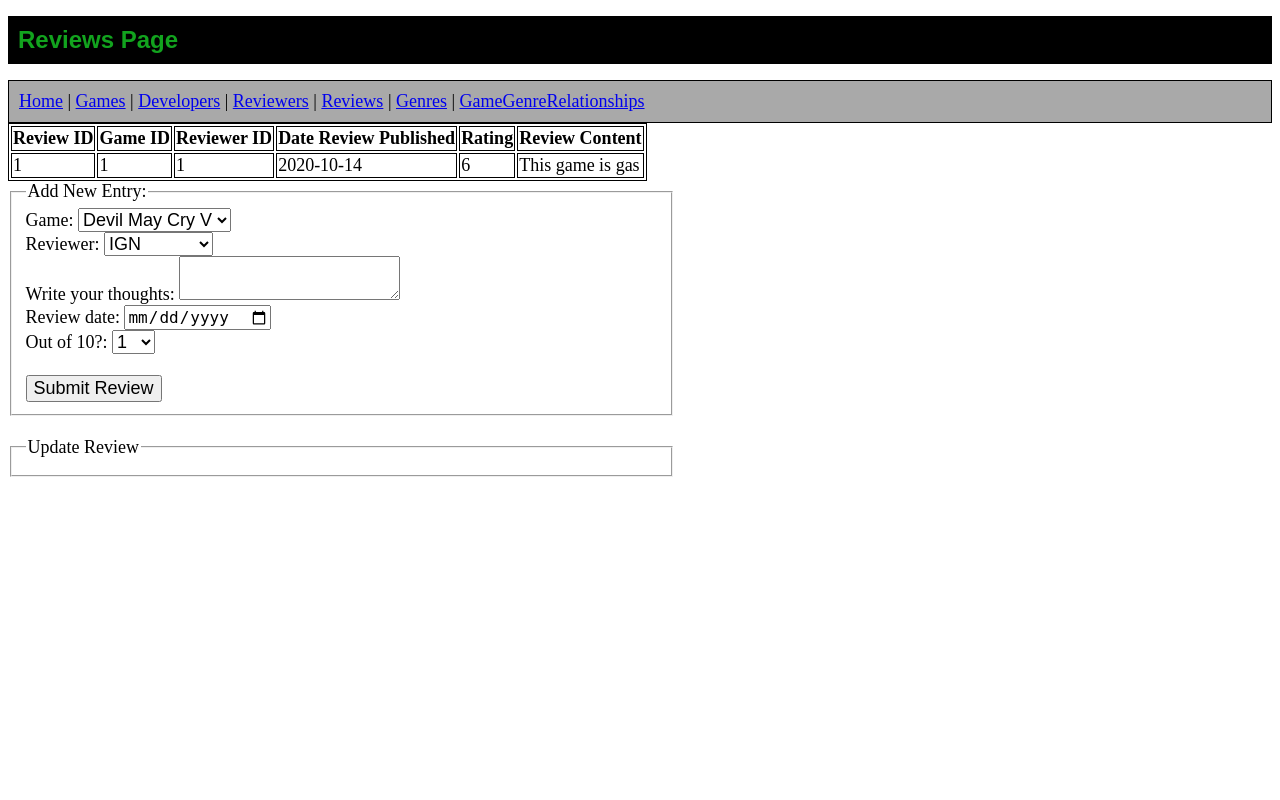
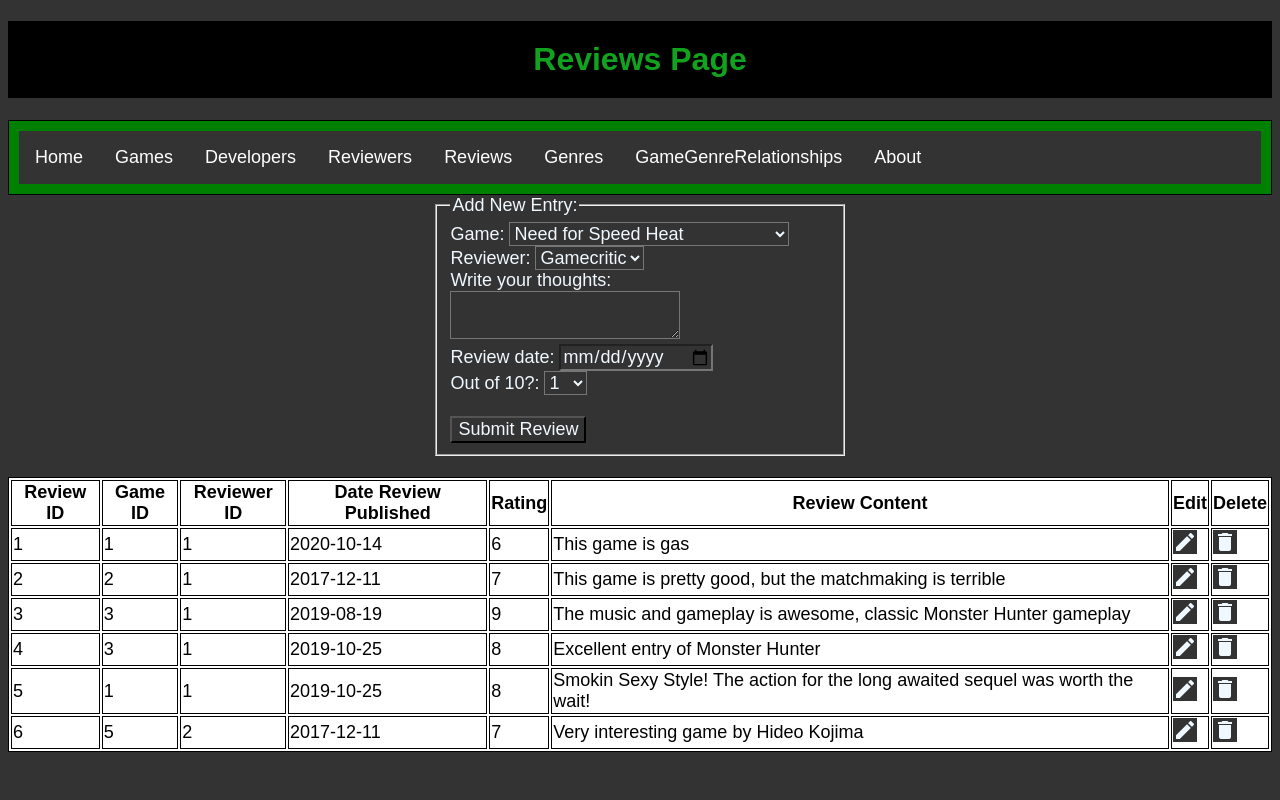
Before and after one commit to Passiv3/GameReviewSite_CS340, a Flask app: page /reviews in a window 1280 px wide. Run offline with Flask 2, Linux system fonts and the light colour scheme.

Commit message:
Fiddled with CSS, moved DB entry to top, moved <header> tags into <body> for proper HTML format, properly set up values to be read from app.py instead of being hardcoded values, added an about page, added Edit and Delete icons to Reviews Table, no functionality yet, properly positioned fieldset tags into form tags, placed all relavent buttons into form tags

```diff
--- a/app.py
+++ b/app.py
@@ -56,7 +56,7 @@ Developers = [
 },
 {
     "developer_id": "4",
-    "developer_name": "Kojia Production"
+    "developer_name": "Kojima Production"
 }
 ]
 
@@ -68,13 +68,64 @@ Reviews = [
     "review_date": "2020-10-14",
     "rating": "6",
     "review_content": "This game is gas"
-}
+},
+{
+    "review_id": "2",
+    "Games_games_id": "2",
+    "Reviewers_reviewer_id": "1",
+    "review_date": "2017-12-11",
+    "rating": "7",
+    "review_content": "This game is pretty good, but the matchmaking is terrible"
+},
+{
+    "review_id": "3",
+    "Games_games_id": "3",
+    "Reviewers_reviewer_id": "1",
+    "review_date": "2019-08-19",
+    "rating": "9",
+    "review_content": "The music and gameplay is awesome, classic Monster Hunter gameplay"
+},
+{
+    "review_id": "4",
+    "Games_games_id": "3",
+    "Reviewers_reviewer_id": "1",
+    "review_date": "2019-10-25",
+    "rating": "8",
+    "review_content": "Excellent entry of Monster Hunter"
+},
+{
+    "review_id": "5",
+    "Games_games_id": "1",
+    "Reviewers_reviewer_id": "1",
+    "review_date": "2019-10-25",
+    "rating": "8",
+    "review_content": "Smokin Sexy Style! The action for the long awaited sequel was worth the wait!"
+},
+{
+    "review_id": "6",
+    "Games_games_id": "5",
+    "Reviewers_reviewer_id": "2",
+    "review_date": "2017-12-11",
+    "rating": "7",
+    "review_content": "Very interesting game by Hideo Kojima"
+},
+
 ]
 
 Reviewers =[
 {
     "reviewer_id": "1",
     "reviewer_name": "Gamecritic",
+    "number_of_review": 2
+},
+{
+    "reviewer_id": "2",
+    "reviewer_name": "IGN",
+    "number_of_review": 2
+},
+{
+    "reviewer_id": "3",
+    "reviewer_name": "Gamespot",
     "number_of_review": 2
 }
 ]
@@ -142,12 +193,15 @@ def reviewerPage():
 
 @app.route('/reviews')
 def reviewsPage():
-    return render_template("reviews.html", reviews = Reviews)
+    return render_template("reviews.html", reviews = Reviews, games = Games, reviewers = Reviewers)
 
 @app.route('/gameGenres')
 def gameGenres():
     return render_template("gameGenres.html", gameGenres = GamesGenre, games = Games, genres = Genres)
 
+@app.route('/about')
+def about():
+    return render_template("about.html")
 # Listener
 
 
--- a/static/style.css
+++ b/static/style.css
@@ -1,25 +1,58 @@
 *{
     font-size: large;
+    color:aliceblue;
+    background-color: #333333;
+    font-family: sans-serif;
 }
 
+
 h1{
-    font-size: x-large;
-    padding: 10px;
+    font-size: xx-large;
+    padding: 20px;
+    border: 0;
+    text-align: center;
     color:rgba(18, 166, 30, 0.983);
     background-color: black;
     font-family: sans-serif;
 }
 
+ul{
+  list-style-type: none;
+  margin: 0;
+  padding: 0;
+  border:0;
+  overflow: hidden;
+  background-color: #333333;
+}
+li{
+    float : left;
+}
+
+li a{
+    display: block;
+    color: white;
+    text-align: center;
+    padding: 16px;
+    text-decoration: none;
+}
+
 fieldset{
-    width : 50%;
+    width : 30%;
+    margin-left: auto;
+    margin-right: auto;
 }
 
 nav{
     border: 1px solid black;
     padding: 10px;
-    background-color: darkgray;
+    margin:0;
+    background-color: green;
 }
 
 table, th, td {
+    margin-left: auto;
+    margin-right: auto;
     border: 1px solid black;
+    background-color: white;
+    color:black;
   }
--- a/templates/reviews.html
+++ b/templates/reviews.html
@@ -3,48 +3,26 @@
     <meta charset="utf-8">
     <title>TeamDB - Reviews</title>
     <link rel="stylesheet" type=text/css href="{{ url_for('static', filename='style.css') }}">
+    <link rel="stylesheet" href="https://fonts.googleapis.com/icon?family=Material+Icons">
 </head>
 
-<header>
-    <h1>Reviews Page</h1>
-    <nav>
-        <a href = "/">Home</a> |
-        <a href = "games">Games</a> |
-        <a href = "developers">Developers</a> |
-        <a href = "reviewers">Reviewers</a> |
-        <a href = "reviews">Reviews</a> |
-        <a href = "genres">Genres</a> |
-        <a href = "gameGenres">GameGenreRelationships</a>
-    </nav>
-</header>
-
 <body>
+    <header>
+        <h1>Reviews Page</h1>
+        <nav>
+            <ul>
+              <li><a href = "/">Home</a></li>
+              <li><a href = "games">Games</a></li>
+              <li><a href = "developers">Developers</a></li>
+              <li><a href = "reviewers">Reviewers</a></li>
+              <li><a href = "reviews">Reviews</a></li>
+              <li><a href = "genres">Genres</a></li>
+              <li><a href = "gameGenres">GameGenreRelationships</a></li>
+              <li><a href = "about">About</a></li>
+            </ul>
+          </nav>
+    </header>
     <!--Creates Table for values-->
-    <table>
-        <thead>
-            <tr>
-                <th>Review ID</th>
-                <th>Game ID</th>
-                <th>Reviewer ID</th>
-                <th>Date Review Published</th>
-                <th>Rating</th>
-                <th>Review Content</th>
-            </tr>
-        </thead>
-        <tbody>
-            {% for item in reviews %}
-            <tr>
-                <td>{{item['review_id']}}</td>
-                <td>{{item['Games_games_id']}}</td>
-                <td>{{item['Reviewers_reviewer_id']}}</td>
-                <td>{{item['review_date']}}</td>
-                <td>{{item['rating']}}</td>
-                <td>{{item['review_content']}}</td>
-            </tr>
-            {% endfor %}
-        </tbody>
-    </table>
-
     <form>
         <!-- The fieldset element is used to group several controls and labels within a web form.-->
         <fieldset>
@@ -52,15 +30,17 @@
             <legend>Add New Entry:</legend>
             <label>Game:
                 <select name = "gameName">
-                    <option value = "Devil May Cry V">Devil May Cry V</option>
-                    <option value = "Death Stranding">Death Stranding</option>
+                    {% for item in games %}
+                    <option value = {{item.game_id}}>{{item.game_name}}</option>
+                    {% endfor %}
                 </select>
             </label>
             <br />
             <label>Reviewer:
-                <select name = "Reviewer">
-                    <option value = "IGN">IGN</option>
-                    <option value = "Gamecritic">Gamecritic</option>
+                <select name = "reviewerName">
+                    {% for item in reviewers %}
+                    <option value = {{item.reviewer_id}}>{{item.reviewer_name}}</option>
+                    {% endfor %}
                 </select>
             </label>
             <br />
@@ -93,12 +73,39 @@
         <!-- We can use the button element or the input element to display the button -->
         <!--input type="submit" value="Submit review" /-->
     </form>
+    <table>
+        <thead>
+            <tr>
+                <th>Review ID</th>
+                <th>Game ID</th>
+                <th>Reviewer ID</th>
+                <th>Date Review Published</th>
+                <th>Rating</th>
+                <th>Review Content</th>
+                <th>Edit</th>
+                <th>Delete</th>
+            </tr>
+        </thead>
+        <tbody>
+            {% for item in reviews %}
+            <tr>
+                <td>{{item['review_id']}}</td>
+                <td>{{item['Games_games_id']}}</td>
+                <td>{{item['Reviewers_reviewer_id']}}</td>
+                <td>{{item['review_date']}}</td>
+                <td>{{item['rating']}}</td>
+                <td>{{item['review_content']}}</td>
+                <td><i class="material-icons">edit</i></td>
+                <td><i class = "material-icons">delete</i></td>
+            </tr>
+            {% endfor %}
+        </tbody>
+    </table>
+    <footer>
+        <h2>
 
-    <form>
-        <fieldset>
-            <legend>Update Review</legend>
-        </fieldset>
-    </form>
+        </h2>
+    </footer>
 </body>
 
 </html>
```
Also changed, not shown: templates/about.html (added, +28 -0 lines), templates/developers.html (+36 -30 lines), templates/gameGenres.html (+32 -35 lines), templates/games.html (+45 -34 lines), templates/genres.html (+27 -30 lines), templates/index.html (+13 -1 lines), templates/reviewers.html (+31 -26 lines).
